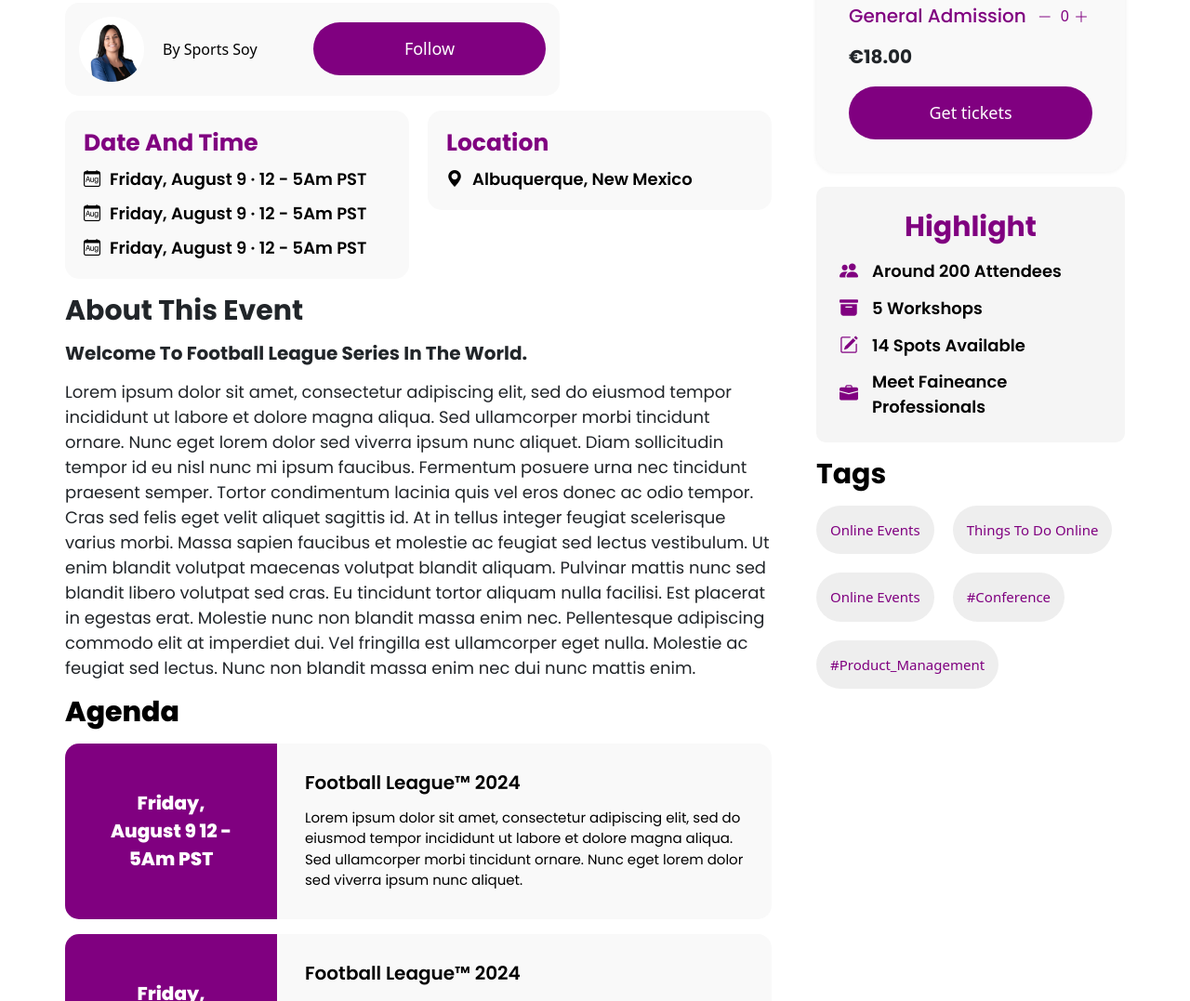
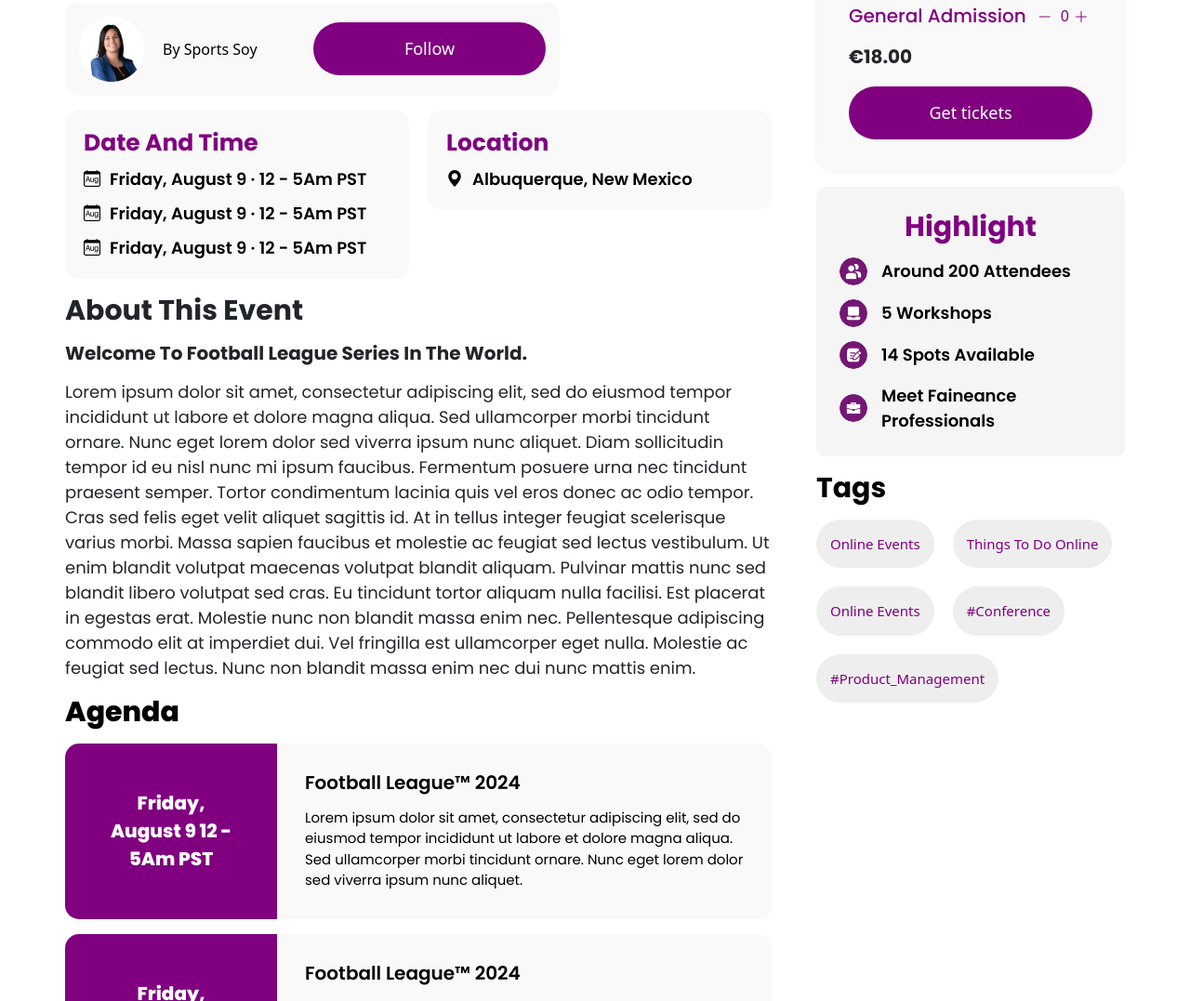
Before and after one commit to 31-RojanieBeberino/newCityAgenda, a plain HTML site: page new-event-page.html in a window 1280 px wide. Shown: the part 728-1805 px from the top of the page at 93% size. Drawn offline with nearby package versions, Linux system fonts and the light colour scheme.

Commit message:
done with the icons

```diff
--- a/css/styles.css
+++ b/css/styles.css
@@ -865,7 +865,7 @@
     display: flex;
     flex-direction: column;
     justify-content: center;
-    gap:10px;
+    gap:15px;
 }
 
 
@@ -873,6 +873,12 @@
     display: flex;
     gap:15px;
     align-items: center;
+}
+
+.highLightItem img{
+    width: 30px;
+    height: 30px;
+    object-fit: contain;
 }
 
 
--- a/new-event-page.html
+++ b/new-event-page.html
@@ -226,19 +226,23 @@
                         <h2>Highlight</h2>
                        <div class="highLightItems">
                             <div class="highLightItem">
-                                <i class="bi bi-people-fill"></i>
+                                <!-- <i class="bi bi-people-fill"></i> -->
+                                 <img src="img/PeopleIcon.png">
                                 <p>Around 200 Attendees</p>
                             </div>
                             <div class="highLightItem">
-                                <i class="bi bi-archive-fill"></i>
+                                <!-- <i class="bi bi-archive-fill"></i> -->
+                                 <img src="img/workShop.png">
                                 <p>5 Workshops</p>
                             </div>
                             <div class="highLightItem">
-                                <i class="bi bi-pencil-square"></i>
+                                <!-- <i class="bi bi-pencil-square"></i> -->
+                                 <img src="img/spotsAvail.png">
                                 <p>14 Spots Available</p>
                             </div>
                             <div class="highLightItem">
-                                <i class="bi bi-briefcase-fill"></i>
+                                <!-- <i class="bi bi-briefcase-fill"></i> -->
+                                 <img src="img/meetFainProf.png">
                                 <p>Meet Faineance Professionals</p>
                             </div>
                        </div>
```
Also changed, not shown: img/PeopleIcon.png (added), img/meetFainProf.png (added), img/spotsAvail.png (added), img/workShop.png (added).
